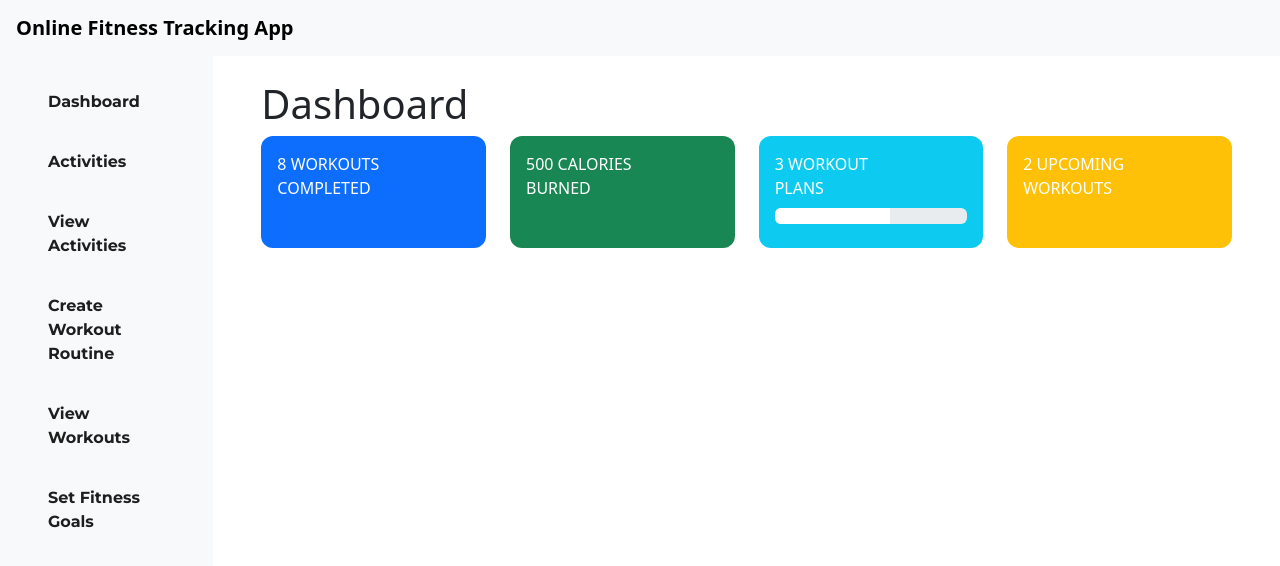
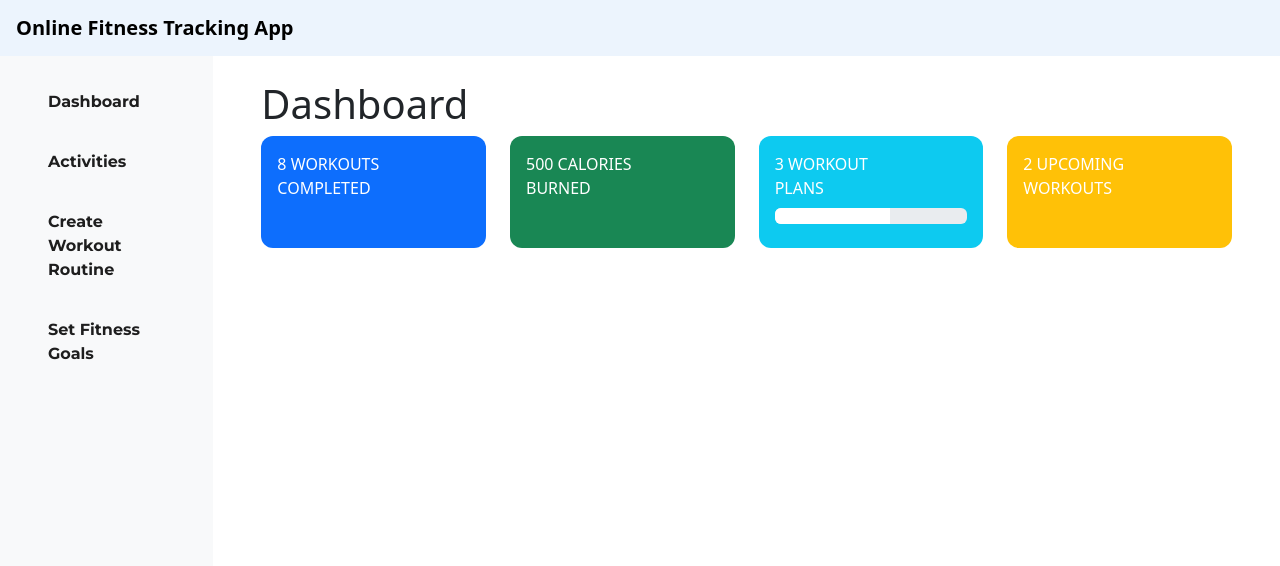
Before and after one commit to Oussama1403/Online-Fitness-Tracking-App, a Vue app in the folder Frontend/Vue/: page / in a window 1280 px wide. Shown: the top 566 px of the page. Built offline with nearby package versions, Linux system fonts and the light colour scheme.

Commit message:
update BaseLayout

```diff
--- a/Frontend/Vue/src/layouts/BaseLayout.vue
+++ b/Frontend/Vue/src/layouts/BaseLayout.vue
@@ -39,18 +39,8 @@
                 </router-link>
               </li>
               <li class="nav-item">
-                <router-link to="/view-activities" class="nav-link">
-                  View Activities
-                </router-link>
-              </li>
-              <li class="nav-item">
                 <router-link to="/create-workout" class="nav-link">
                   Create Workout Routine
-                </router-link>
-              </li>
-              <li class="nav-item">
-                <router-link to="/view-workouts" class="nav-link">
-                  View Workouts
                 </router-link>
               </li>
               <li class="nav-item">
@@ -79,7 +69,7 @@ export default {
 
 <style scoped>
 .navbar {
-  background-color: #F8F9FA;
+  background-color: rgb(236, 244, 253);
   color: rgb(18, 17, 17);
 }
 .navbar-brand {
```
Also changed, not shown: 1 other file (tests, documents, lock files or other folders).
